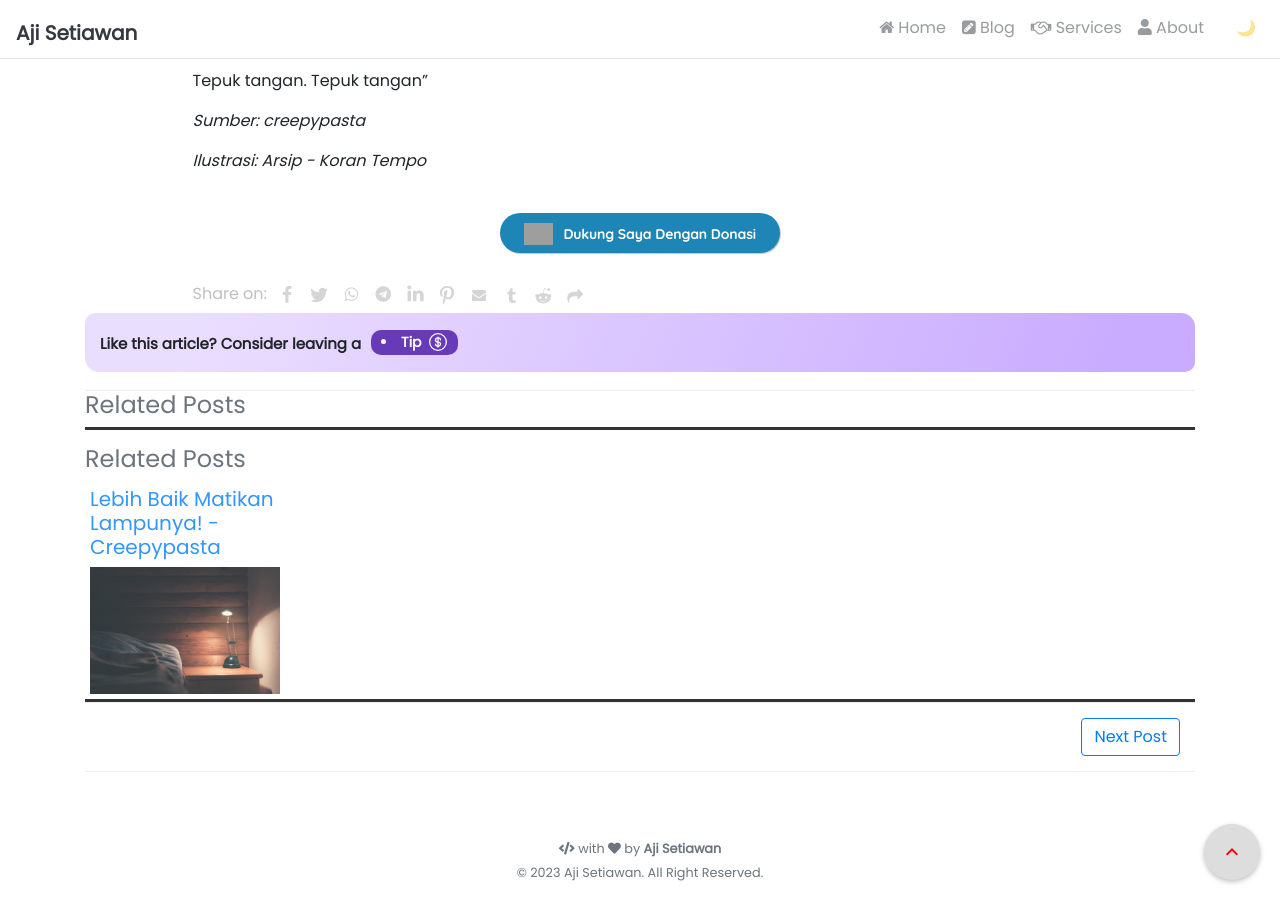
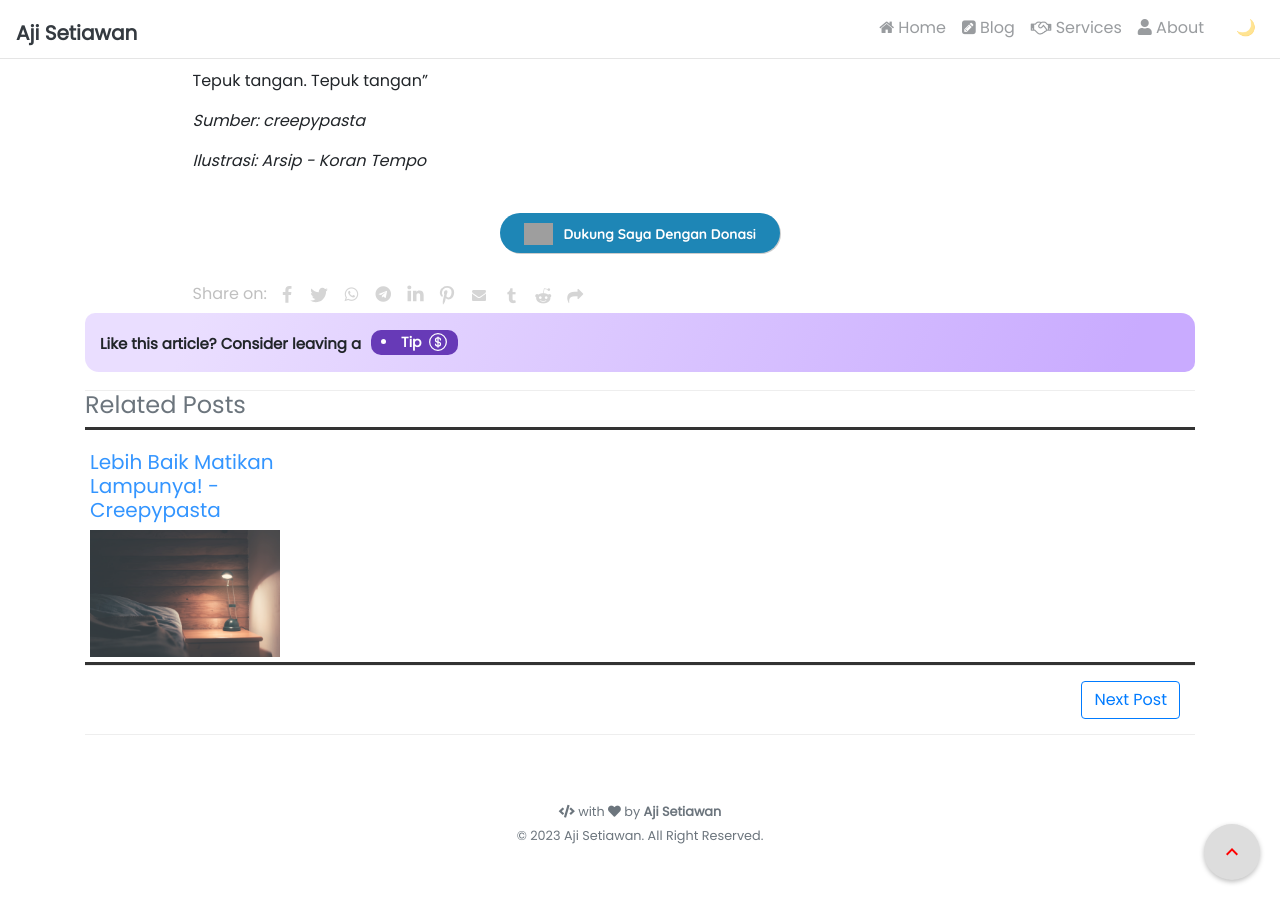
Before and after one commit to ajisetiawan716/ajisetiawan716.github.io, a Jekyll site: the page built from _posts/2023-12-10-tepuk-tangan-creppypasta.md, in a window 1280 px wide and 900 px high, scrolled down 2847 px. Built offline with Jekyll 4.4.1, drawn with Linux system fonts in a browser that asks for light colours; nearby versions of some CDN libraries; comment, search, counter and statistics services are not loaded; grey boxes are pictures that could not be loaded.

Commit message:
Update related-post.html

```diff
--- a/_includes/blog/related-post.html
+++ b/_includes/blog/related-post.html
@@ -1,7 +1,6 @@
 <div class="separator"></div>
 <h4 class="text-muted">Related Posts</h4>
 <div class="rect">
-<h4 class="text-muted">Related Posts</h4>
 
   {% assign maxRelated = 4 %}
   {% assign minCommonTags =  1 %}
```
